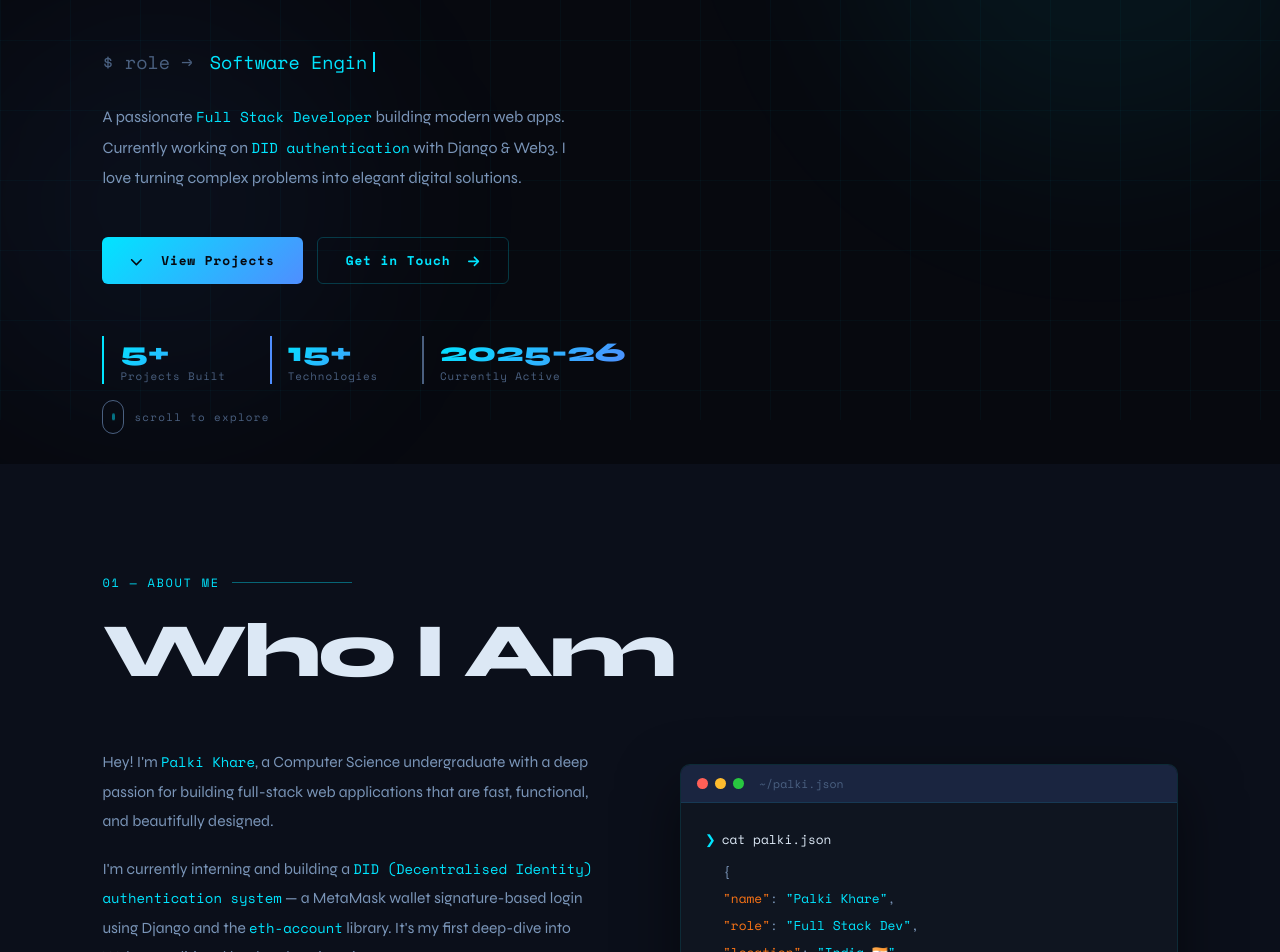
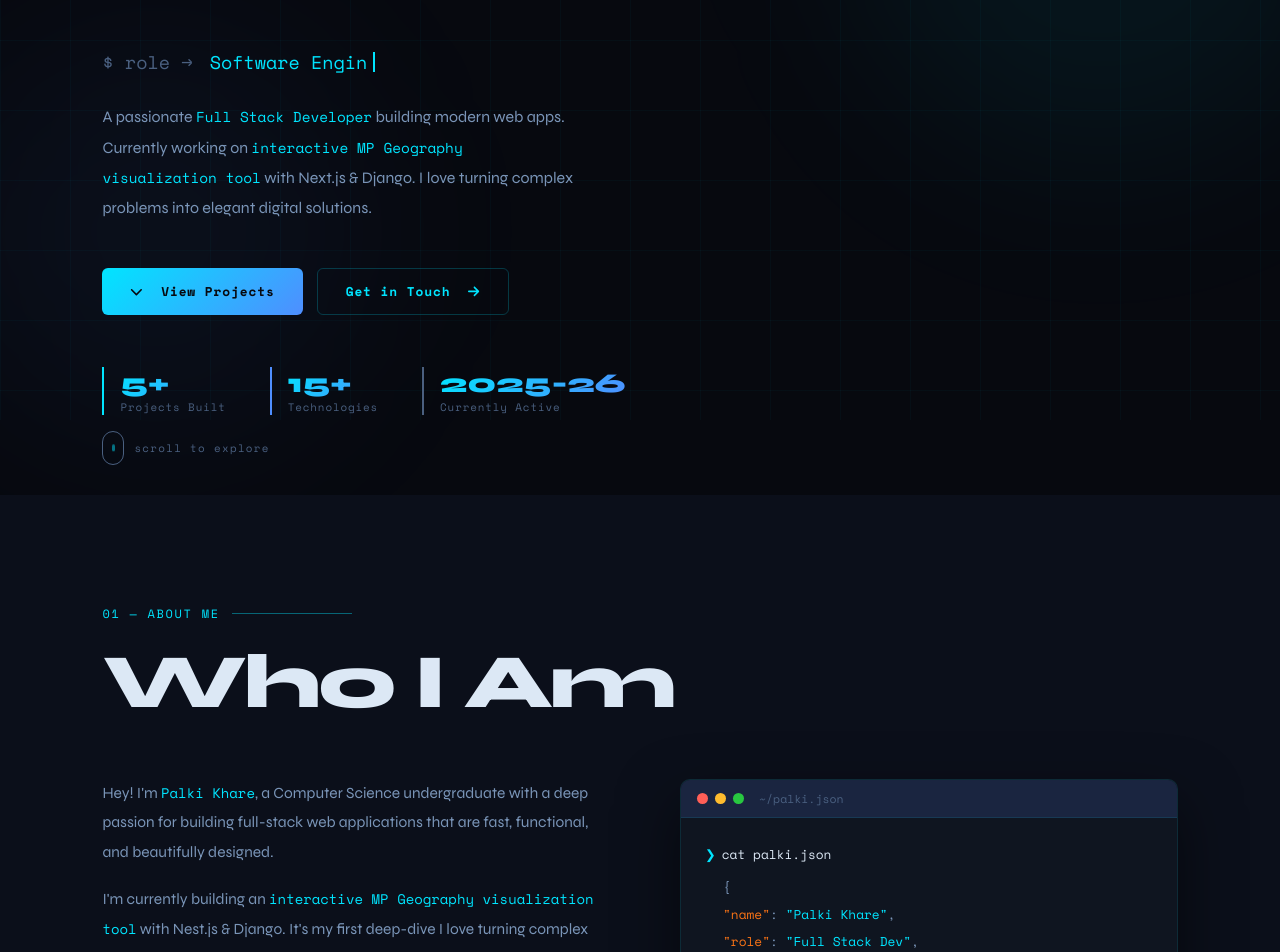
Before and after one commit to palkikhare21/portfolio-react, a React (Create React App) app: page / in a window 1280 px wide. Shown: the part 380-1332 px from the top of the page. Built offline with nearby package versions, Linux system fonts and the light colour scheme.

Commit message:
Updated hero-desc and about section text to reflect new project

```diff
--- a/src/data/user.js
+++ b/src/data/user.js
@@ -14,7 +14,7 @@ const INFO = {
 	homepage: {
 		title: "Palki Khare | Full Stack Developer",
 		description:
-			"A passionate Full Stack Developer building modern web apps. Currently working on DID authentication with Django & Web3. I love turning complex problems into elegant digital solutions.",
+			"A passionate Full Stack Developer building modern web apps. Currently building an interactive MP Geography visualization tool with Next.js , Django & Web3. I love turning complex problems into elegant digital solutions.",
 	},
 
 	about: {
--- a/src/pages/homepage.jsx
+++ b/src/pages/homepage.jsx
@@ -124,7 +124,7 @@ const Homepage = () => {
 
 						<p className="hero-desc">
 							A passionate <span className="hl">Full Stack Developer</span> building modern web apps.
-							Currently working on <span className="hl">DID authentication</span> with Django &amp; Web3.
+							Currently working on <span className="hl">interactive MP Geography visualization tool</span> with Next.js &amp; Django.
 							I love turning complex problems into elegant digital solutions.
 						</p>
 
@@ -174,10 +174,9 @@ const Homepage = () => {
 									functional, and beautifully designed.
 								</p>
 								<p>
-									I'm currently interning and building a <span className="hl">DID (Decentralised Identity)
-									authentication system</span> — a MetaMask wallet signature-based login using
-									Django and the <span className="hl">eth-account</span> library. It's my first deep-dive
-									into Web3 + traditional backend engineering.
+									I'm currently building an <span className="hl">interactive MP Geography visualization tool
+										</span> with Nest.js & Django. It's my first deep-dive
+									I love turning complex problems into elegant digital solutions.
 								</p>
 								<p>
 									When I'm not coding, I'm learning new technologies, collaborating on team projects,
```
